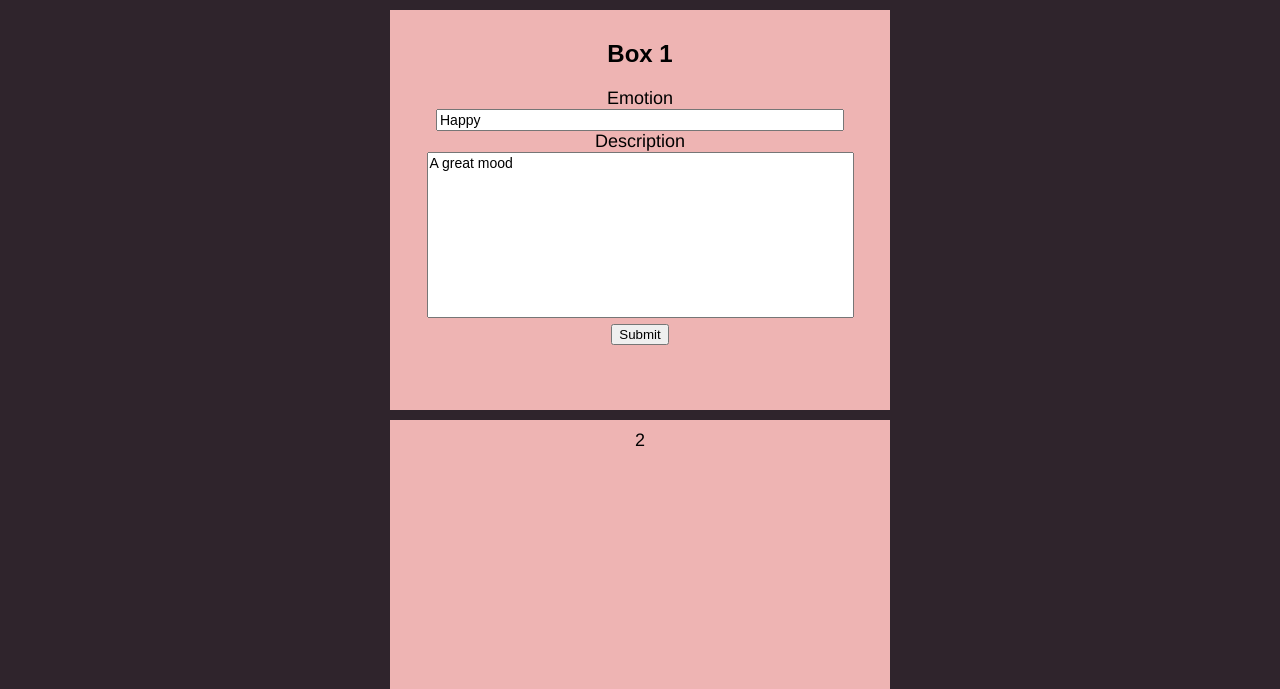
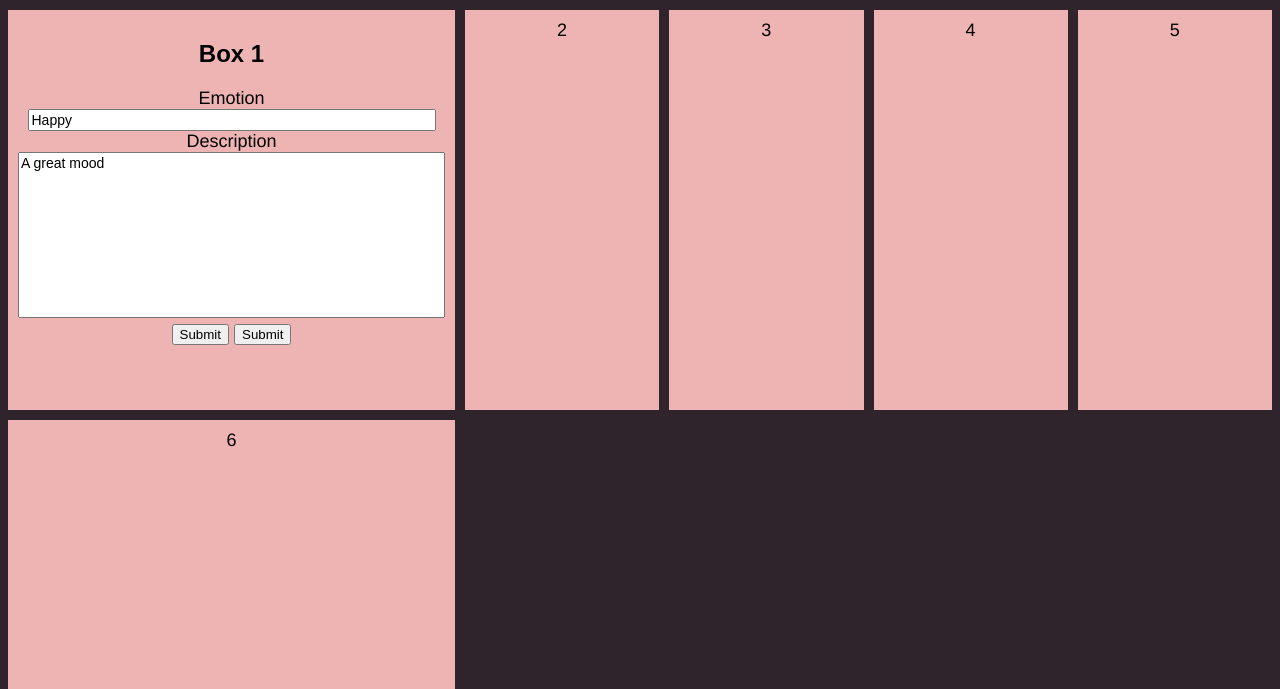
Before and after one commit to danielgallas/cognitive, a plain HTML site: page index.html in a window 1280 px wide. Shown: the part 111-800 px from the top of the page. Drawn offline with Linux system fonts and the light colour scheme; a web font is replaced by a local one.

Commit message:
Creates wider grid in box creator; adds submitAgain event listener

```diff
--- a/box creator/style.css
+++ b/box creator/style.css
@@ -46,8 +46,8 @@ textarea {
     border: 4px black;
     justify-content: center;
     display: grid;
-    grid-template-columns: 500px;
-    grid-auto-rows: 400px;
+    grid-template-columns: 1fr 1fr 1fr 1fr 1fr 1fr;
+    grid-auto-rows: 200px;
     gap: 10px;
 }
 
--- a/index.html
+++ b/index.html
@@ -17,6 +17,7 @@
                     <label for="description">Description</label><br>
                     <textarea name="description" id="description" rows="10" cols="50" placeholder="Please enter a description here" required>A great mood</textarea><br>
                     <button type="submit">Submit</button>
+                    <button type="submit">Submit</button>
                 </form>
             </div>
             <div class="grid-item">2</div>
--- a/style.css
+++ b/style.css
@@ -46,7 +46,7 @@ textarea {
     border: 4px black;
     justify-content: center;
     display: grid;
-    grid-template-columns: 500px;
+    grid-template-columns: 1fr 1fr 1fr 1fr 1fr;
     grid-auto-rows: 400px;
     gap: 10px;
 }
```
Also changed, not shown: box creator/index.html (+2 -2 lines), box creator/script.js (+10 -1 lines).
